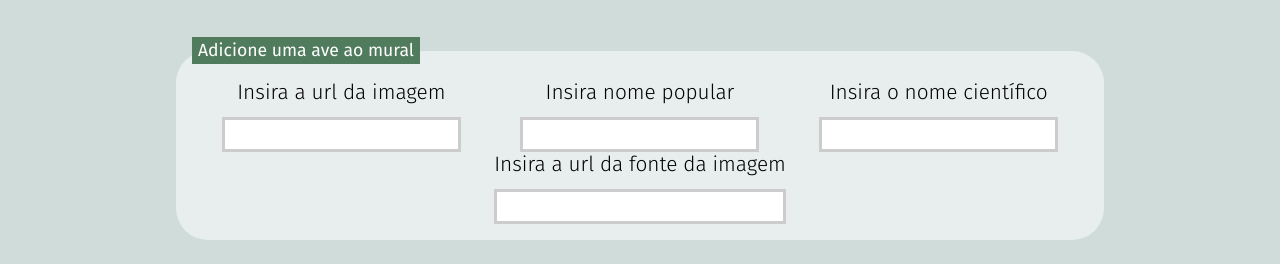
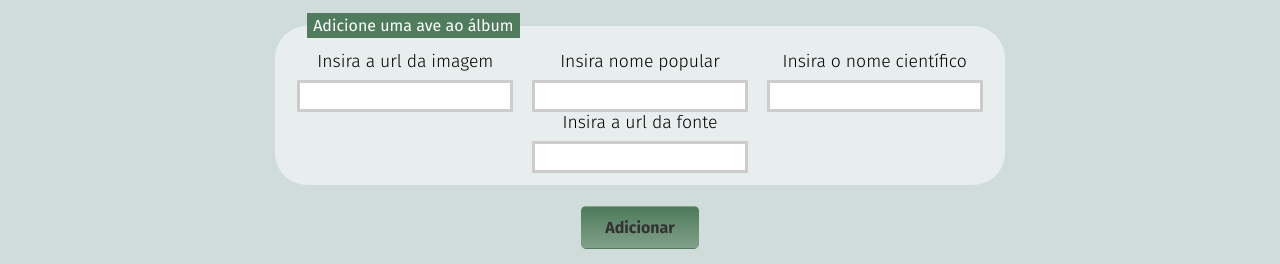
Before and after one commit to regisncoelho/birds-album, a plain HTML site: page index.html in a window 1280 px wide. Shown: the part 448-712 px from the top of the page. Drawn offline with Linux system fonts and the light colour scheme.

Commit message:
Resize and reposition elements

```diff
--- a/index.html
+++ b/index.html
@@ -28,7 +28,7 @@
     </section>
     <section class="wrap-form">
         <fieldset class="page-form">
-            <legend>Adicione uma ave ao mural</legend>
+            <legend>Adicione uma ave ao álbum</legend>
             <div class="wrap-input">
                 <label for="urlImagem" class="page-label">Insira a url da imagem</label>
                 <input type="url" class="page-input" id="urlImagem" name="urlImagem">
@@ -42,7 +42,7 @@
                 <input type="text" class="page-input" id="nomeEspecie" name="nomeEspecie">
             </div>
             <div class="wrap-input">
-                <label for="urlFonte" class="page-label">Insira a url da fonte da imagem</label>
+                <label for="urlFonte" class="page-label">Insira a url da fonte</label>
                 <input type="url" class="page-input" id="urlFonte" name="urlFonte">
             </div>
         </fieldset>
--- a/styles.css
+++ b/styles.css
@@ -54,7 +54,7 @@ body {
 .elements{
     display: flex;
     justify-content: center;
-    margin-top: 2em;
+    margin-top: 1em;
 }
 .polaroid{
     text-align: center;
@@ -68,10 +68,10 @@ body {
     height: 15vw;
 }
 .polaroid  p {
-    font-size: 1em;
+    font-size: 0.9em;
 }
 .wrap-form{
-    margin-bottom: 3em;
+    margin-bottom: 1.5em;
     margin-top: 2em;
     display: flex;
     flex-direction: column;
@@ -81,9 +81,9 @@ body {
     background-color: #E8EEED;
     display: flex;
     justify-content: space-around;
-    width: 70%;
+    width: 55%;
     flex-wrap: wrap;
-    padding: 1em;
+    padding: 0.8em;
     border-radius: 2em;
     margin-left:auto;
     margin-right: auto;
@@ -94,29 +94,30 @@ body {
     flex-direction: column;
     justify-content: space-between;
     text-align: center;
-    height: 4.5em;
+    height: 3.8em;
 }
 legend {
     background-color: #507C5D;
     color: #fff;
     padding: 3px 6px;
     font-family: inherit;
-    font-size: 1.1em;
+    font-size: 1em;
+    margin-left: 1.2em;
 }
 .page-label{
-    font-size: 1.3em;
+    font-size: 1.1em;
     font-family: inherit;
     font-weight: 300;
 }
 .page-input {
     padding-left: 5px;
-    height: 35px;
+    height: 2em;
     box-sizing: border-box;
     border: 3px solid #ccc;
     -webkit-transition: 0.5s;
     transition: 0.5s;
     outline: none;
-    font-size: 18px;
+    font-size: 1em;
     font-family: inherit;
     font-weight: 300;
 }
@@ -132,12 +133,12 @@ legend {
 	cursor:pointer;
 	color:#333;
 	font-family:inherit;
-	font-size: 1.2em;
+	font-size: 1em;
 	font-weight:700;
 	padding:11px 23px;
 	text-decoration:none;
     min-width: 90px;
-    margin-top: 1em;
+    margin-top: 0.8em;
 }
 .addBirds:hover {
 	background:linear-gradient(to bottom, #82a08a 5%, #507C5D 100%);
```
